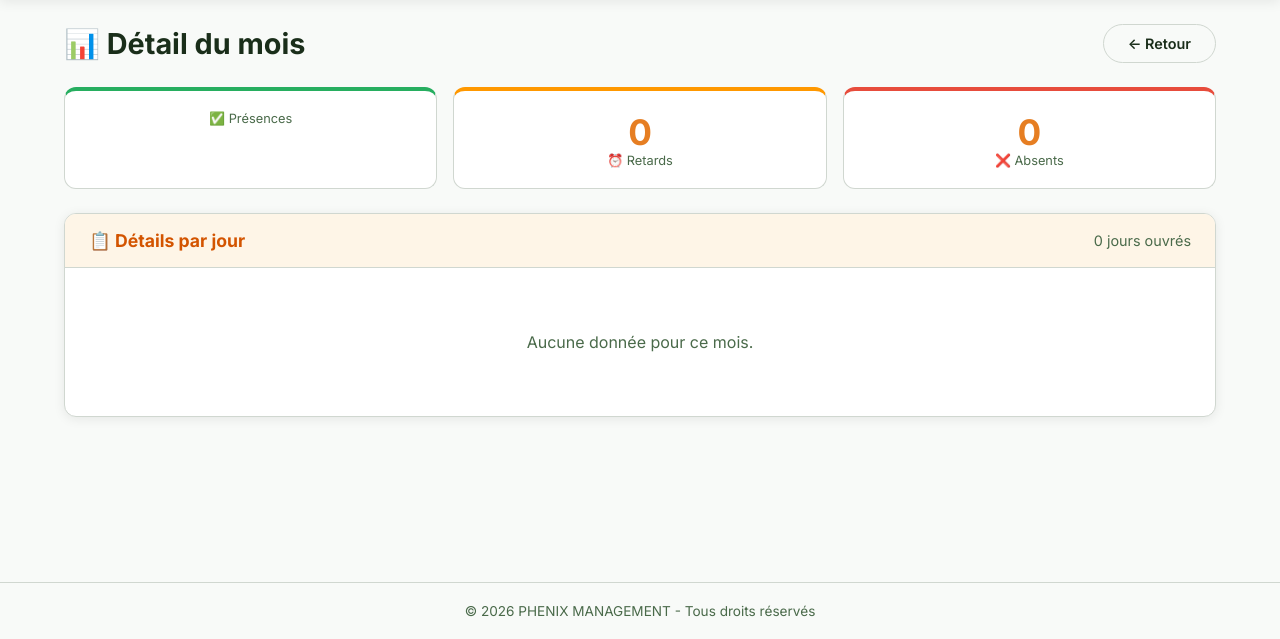
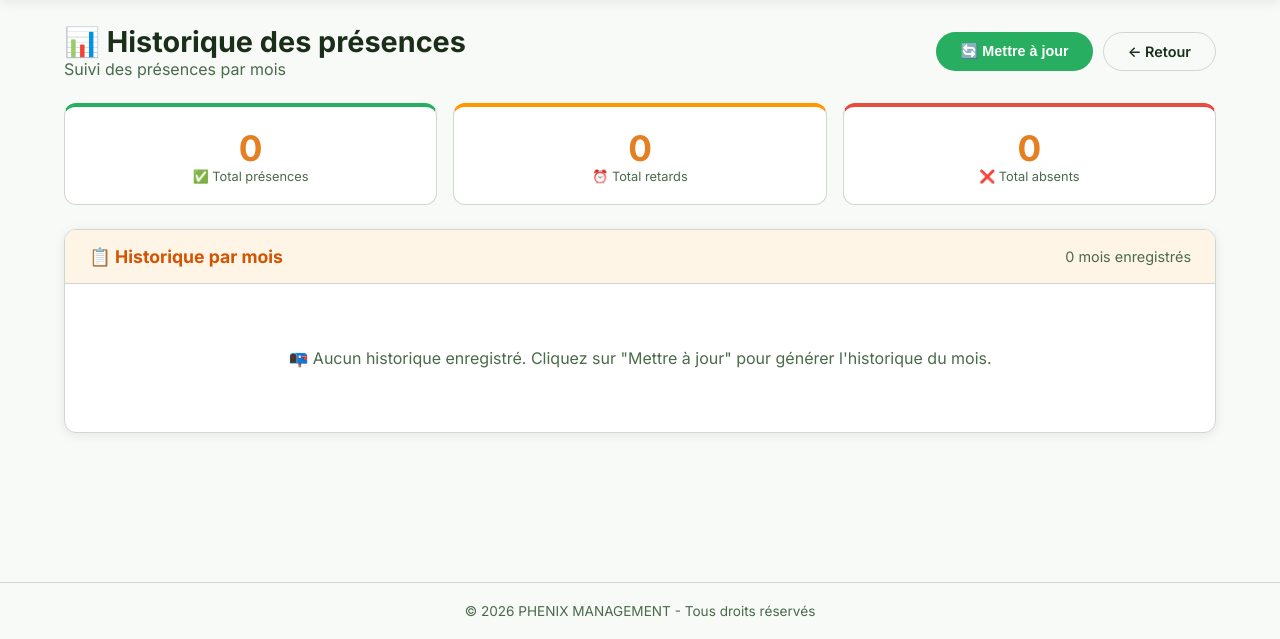
Before and after one commit to FLOREL123/phenixmangts, a Flask app: page /admin/historique in a window 1280 px wide. Shown: the part 161-800 px from the top of the page. Run offline with Flask 3, Linux system fonts and the light colour scheme; the visitor is signed in with stand-in values (Sample User, id 1).

Commit message:
Update historique.html

```diff
--- a/templates/admin/historique.html
+++ b/templates/admin/historique.html
@@ -1,121 +1,72 @@
 
 {% extends "base.html" %}
 
-{% block title %}Détail historique - {{ mois_nom }} {{ annee }}{% endblock %}
+{% block title %}Historique des présences - Administration{% endblock %}
 
 {% block content %}
 <div style="display:flex;justify-content:space-between;align-items:center;flex-wrap:wrap;gap:16px;margin-bottom:24px;">
     <div>
-        <h1 style="font-size:1.8rem;">📊 Détail du mois</h1>
-        <p style="color:var(--ink-soft);">{{ mois_nom }} {{ annee }}</p>
+        <h1 style="font-size:1.8rem;">📊 Historique des présences</h1>
+        <p style="color:var(--ink-soft);">Suivi des présences par mois</p>
     </div>
     <div style="display:flex;gap:10px;flex-wrap:wrap;">
-        <a href="{{ url_for('admin.historique') }}" class="btn btn-outline">← Retour</a>
+        <button class="btn btn-success" onclick="mettreAJourHistorique()">🔄 Mettre à jour</button>
+        <a href="{{ url_for('admin.presences') }}" class="btn btn-outline">← Retour</a>
     </div>
 </div>
 
-<!-- Statistiques du mois -->
+<!-- Statistiques totales -->
 <div class="stats-grid">
     <div class="stat-card" style="border-top-color:#27ae60;">
-        <div class="number">{{ total_presents }}</div>
-        <div class="label">✅ Présences</div>
+        <div class="number">{{ total_presences }}</div>
+        <div class="label">✅ Total présences</div>
     </div>
     <div class="stat-card" style="border-top-color:#ff9800;">
         <div class="number">{{ total_retards }}</div>
-        <div class="label">⏰ Retards</div>
+        <div class="label">⏰ Total retards</div>
     </div>
     <div class="stat-card" style="border-top-color:#e74c3c;">
         <div class="number">{{ total_absents }}</div>
-        <div class="label">❌ Absents</div>
+        <div class="label">❌ Total absents</div>
     </div>
 </div>
 
-<!-- Détails par jour -->
+<!-- Liste des historiques -->
 <div class="card">
     <div class="card-header">
-        <h2>📋 Détails par jour</h2>
-        <span style="color:var(--ink-soft);font-size:0.9rem;">{{ details|length }} jours ouvrés</span>
+        <h2>📋 Historique par mois</h2>
+        <span style="color:var(--ink-soft);font-size:0.9rem;">{{ historiques|length }} mois enregistrés</span>
     </div>
     <div class="card-body">
-        {% if details %}
+        {% if historiques %}
         <div class="table-responsive">
             <table>
                 <thead>
                     <tr>
-                        <th>Date</th>
-                        <th>✅ Présents</th>
+                        <th>Mois</th>
+                        <th>Année</th>
+                        <th>✅ Présences</th>
                         <th>⏰ Retards</th>
                         <th>❌ Absents</th>
-                        <th>Détails</th>
+                        <th>Date création</th>
+                        <th>Actions</th>
                     </tr>
                 </thead>
                 <tbody>
-                    {% for d in details %}
+                    {% for h in historiques %}
                     <tr>
-                        <td><strong>{{ d.date_fr }}</strong></td>
-                        <td>{{ d.total_presents }}</td>
+                        <td><strong>{{ mois_fr[h.mois] }}</strong></td>
+                        <td>{{ h.annee }}</td>
+                        <td>{{ h.total_presences }}</td>
+                        <td>{{ h.total_retards }}</td>
+                        <td>{{ h.total_absents }}</td>
+                        <td>{{ h.date_creation.strftime('%d/%m/%Y %H:%M') }}</td>
                         <td>
-                            {% if d.total_retards > 0 %}
-                            <span style="color:#ff9800;">{{ d.total_retards }}</span>
-                            {% else %}
-                            0
-                            {% endif %}
-                        </td>
-                        <td>
-                            {% if d.total_absents > 0 %}
-                            <span style="color:#e74c3c;">{{ d.total_absents }}</span>
-                            {% else %}
-                            0
-                            {% endif %}
-                        </td>
-                        <td>
-                            <button class="btn btn-sm btn-info" onclick="toggleDetails({{ loop.index0 }})">👁️ Voir</button>
-                        </td>
-                    </tr>
-                    <tr id="detail-{{ loop.index0 }}" style="display:none;background:#f8faf8;">
-                        <td colspan="5" style="padding:12px;">
-                            <div style="display:grid;grid-template-columns:1fr 1fr 1fr;gap:12px;">
-                                <div>
-                                    <strong style="color:#27ae60;">✅ Présents ({{ d.total_presents }})</strong>
-                                    <ul style="margin-top:4px;list-style:none;padding:0;">
-                                        {% for p in d.presents %}
-                                        <li style="font-size:0.85rem;padding:2px 0;">
-                                            {{ p.stagiaire.prenom }} {{ p.stagiaire.nom }}
-                                            ({{ p.heure_arrivee.strftime('%H:%M') if p.heure_arrivee else '-' }})
-                                            {% if p.est_retard %}
-                                            <span class="badge badge-warning" style="font-size:0.6rem;">Retard</span>
-                                            {% endif %}
-                                        </li>
-                                        {% else %}
-                                        <li style="color:var(--ink-soft);">Aucun</li>
-                                        {% endfor %}
-                                    </ul>
-                                </div>
-                                <div>
-                                    <strong style="color:#ff9800;">⏰ Retards ({{ d.total_retards }})</strong>
-                                    <ul style="margin-top:4px;list-style:none;padding:0;">
-                                        {% for r in d.retards %}
-                                        <li style="font-size:0.85rem;padding:2px 0;">
-                                            {{ r.prenom }} {{ r.nom }}
-                                        </li>
-                                        {% else %}
-                                        <li style="color:var(--ink-soft);">Aucun</li>
-                                        {% endfor %}
-                                    </ul>
-                                </div>
-                                <div>
-                                    <strong style="color:#e74c3c;">❌ Absents ({{ d.total_absents }})</strong>
-                                    <ul style="margin-top:4px;list-style:none;padding:0;">
-                                        {% for a in d.absents %}
-                                        <li style="font-size:0.85rem;padding:2px 0;">
-                                            {{ a.prenom }} {{ a.nom }}
-                                            <span style="color:var(--ink-soft);font-size:0.75rem;">({{ a.matricule or 'sans matricule' }})</span>
-                                        </li>
-                                        {% else %}
-                                        <li style="color:var(--ink-soft);">Aucun</li>
-                                        {% endfor %}
-                                    </ul>
-                                </div>
+                            <div style="display:flex;gap:6px;flex-wrap:wrap;">
+                                <a href="{{ url_for('admin.historique_detail', mois=h.mois, annee=h.annee) }}" class="btn btn-sm btn-info">👁️ Voir</a>
+                                <button class="btn btn-sm btn-danger" onclick="effacerHistorique({{ h.id }}, '{{ mois_fr[h.mois] }} {{ h.annee }}')">
+                                    🗑️ Effacer
+                                </button>
                             </div>
                         </td>
                     </tr>
@@ -124,19 +75,48 @@
             </table>
         </div>
         {% else %}
-        <p class="empty">Aucune donnée pour ce mois.</p>
+        <p class="empty">📭 Aucun historique enregistré. Cliquez sur "Mettre à jour" pour générer l'historique du mois.</p>
         {% endif %}
     </div>
 </div>
 
 <script>
-function toggleDetails(index) {
-    const row = document.getElementById('detail-' + index);
-    if (row.style.display === 'none') {
-        row.style.display = 'table-row';
-    } else {
-        row.style.display = 'none';
-    }
+function mettreAJourHistorique() {
+    if (!confirm('🔄 Voulez-vous mettre à jour l\'historique du mois en cours ?')) return;
+
+    fetch('/admin/api/mettre-a-jour-historique', {
+        method: 'POST',
+        headers: { 'Content-Type': 'application/json' }
+    })
+    .then(response => response.json())
+    .then(data => {
+        if (data.success) {
+            alert('✅ ' + data.message);
+            window.location.reload();
+        } else {
+            alert('❌ ' + data.message);
+        }
+    })
+    .catch(error => alert('❌ Erreur: ' + error.message));
+}
+
+function effacerHistorique(id, nom) {
+    if (!confirm(`🗑️ Voulez-vous vraiment effacer l'historique de ${nom} ?`)) return;
+
+    fetch(`/admin/historique/${id}/effacer`, {
+        method: 'POST',
+        headers: { 'Content-Type': 'application/json' }
+    })
+    .then(response => response.json())
+    .then(data => {
+        if (data.success) {
+            alert('✅ ' + data.message);
+            window.location.reload();
+        } else {
+            alert('❌ ' + data.message);
+        }
+    })
+    .catch(error => alert('❌ Erreur: ' + error.message));
 }
 </script>
 {% endblock %}
```
